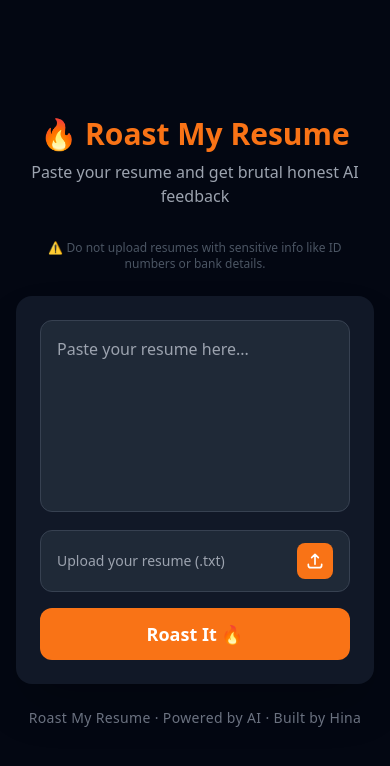
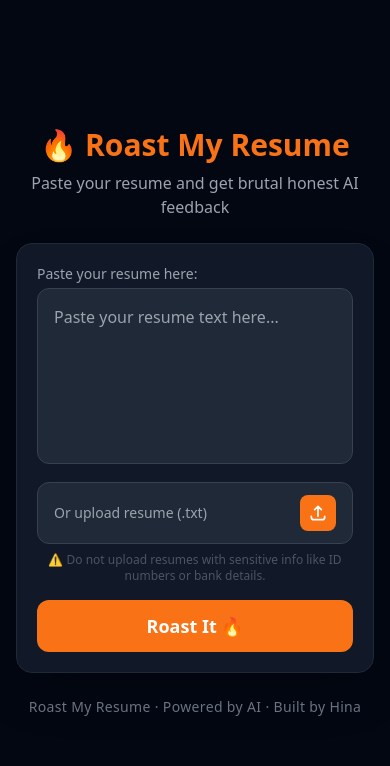
Before and after one commit to Hina-Ali32/Roast-my-resume, a React (Create React App) app: page / in a window 390 px wide. Shown: the top 766 px of the page. Built offline with nearby package versions, Linux system fonts and the light colour scheme.

Commit message:
improve mobile ui and roast format

```diff
--- a/src/App.js
+++ b/src/App.js
@@ -23,7 +23,7 @@ function App() {
       const data = await response.json();
       setRoast(data.roast || data.error || "No response received");
     } catch (err) {
-      setError(JSON.stringify(err));
+      setError("Something went wrong. Please try again.");
     }
 
     setLoading(false);
@@ -32,28 +32,30 @@ function App() {
   return (
     <div className="min-h-screen bg-gray-950 text-white flex flex-col items-center justify-center px-4 py-10">
 
-      <h1 className="text-3xl md:text-5xl font-bold text-orange-500 mb-2">
+      <h1 className="text-3xl md:text-5xl font-bold text-orange-500 mb-2 text-center">
         🔥 Roast My Resume
       </h1>
 
-      <p className="text-gray-400 text-base md:text-xl mb-8 text-center px-2">
+      <p className="text-gray-400 text-base md:text-xl mb-2 text-center px-2">
         Paste your resume and get brutal honest AI feedback
       </p>
-<p className="text-gray-600 text-xs mb-6 text-center px-4">
-  ⚠️ Do not upload resumes with sensitive info like ID numbers or bank details.
-</p>
-      <div className="w-full max-w-2xl bg-gray-900 rounded-2xl shadow-2xl p-6">
+
+      <div className="w-full max-w-2xl bg-gray-900 border border-gray-800 rounded-2xl shadow-2xl p-5 mt-4">
+
+        <label className="text-gray-400 text-sm mb-1 block">
+          Paste your resume here:
+        </label>
 
         <textarea
-          className="w-full h-48 bg-gray-800 text-white rounded-xl p-4 text-base resize-none outline-none border border-gray-700 focus:border-orange-500 transition"
-          placeholder="Paste your resume here..."
+          className="w-full h-44 bg-gray-800 text-white rounded-xl p-4 text-base resize-none outline-none border border-gray-700 focus:border-orange-500 transition"
+          placeholder="Paste your resume text here..."
           value={resume}
           onChange={(e) => setResume(e.target.value)}
         />
 
         <div className="mt-3 flex items-center justify-between bg-gray-800 border border-gray-700 rounded-xl px-4 py-3">
           <span className="text-gray-400 text-sm">
-            {resume ? "File loaded ✅" : "Upload your resume (.txt)"}
+            {resume ? "File loaded ✅" : "Or upload resume (.txt)"}
           </span>
           <label className="cursor-pointer">
             <div className="bg-orange-500 hover:bg-orange-600 transition p-2 rounded-lg">
@@ -78,6 +80,10 @@ function App() {
           </label>
         </div>
 
+        <p className="text-gray-600 text-xs mt-2 text-center">
+          ⚠️ Do not upload resumes with sensitive info like ID numbers or bank details.
+        </p>
+
         {error && (
           <div className="mt-3 bg-red-900 border border-red-500 rounded-xl px-4 py-3">
             <p className="text-red-400 text-base font-semibold">{error}</p>
@@ -93,18 +99,20 @@ function App() {
 
         {roast && (
           <div className="mt-6 bg-gray-800 border border-orange-500 rounded-xl p-4">
-            <h3 className="text-orange-500 font-bold text-lg mb-2">
+            <h3 className="text-orange-500 font-bold text-lg mb-3">
               Here is your roast 🔥
             </h3>
-            <p className="text-gray-300 leading-relaxed">{roast}</p>
+            <p className="text-gray-300 leading-relaxed whitespace-pre-line text-sm md:text-base">
+              {roast}
+            </p>
           </div>
         )}
 
       </div>
 
-    <p className="mt-6 text-gray-500 text-sm tracking-wide">
-  Roast My Resume · Powered by AI · Built by Hina
-</p>
+      <p className="mt-6 text-gray-500 text-sm tracking-wide">
+        Roast My Resume · Powered by AI · Built by Hina
+      </p>
 
     </div>
   );
```
Also changed, not shown: 1 other file (tests, documents, lock files or other folders).
